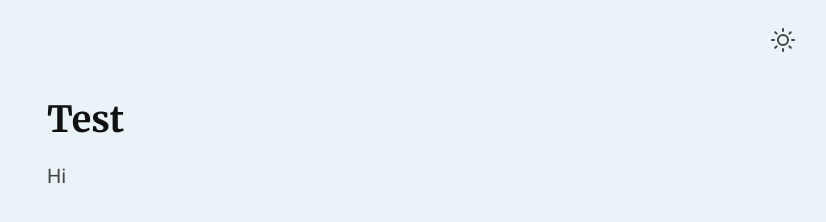
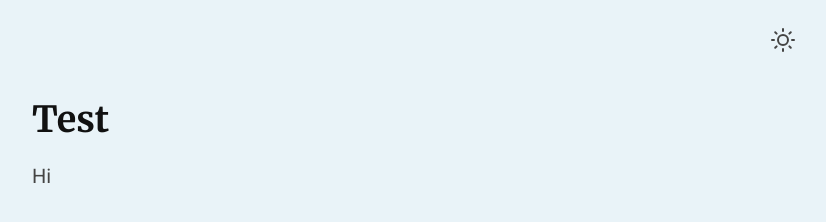
Before and after one commit to jvhellemondt/jvh.one, a Gatsby site: page / in a window 1280 px wide. Shown: the whole page, without its empty margins (208-1034 px from the left). Built offline with nearby package versions, Linux system fonts and the light colour scheme; Gatsby itself is replaced by a stand-in of ours.

Commit message:
refactor(layout): implemented Main component and scoped css

```diff
--- a/src/layouts/Index.tsx
+++ b/src/layouts/Index.tsx
@@ -1,21 +1,22 @@
 import React, { ReactElement, ReactNode } from 'react';
-import './index.scss';
+import * as style from './style.module.scss';
 import Header from '../components/jvh.one/Header';
+import { Main } from '../components/base/Template';
 
 interface IProps {
-  pageName: string
+  title: string
   children: ReactNode
 }
 
 const Layout = ({
-  pageName,
+  title,
   children,
 }: IProps): ReactElement => {
-  console.log(pageName);
+  console.log(title);
   return (
-    <div id="app">
+    <div className={style.app}>
       <Header />
-      <main className="main">{children}</main>
+      <Main>{children}</Main>
     </div>
   );
 };
--- a/src/layouts/index.scss
+++ b/src/layouts/style.module.scss
@@ -1,11 +1,6 @@
-#app {
+.app {
   minHeight: '100vh';
   max-width: 800px;
   margin-left: auto;
   margin-right: auto;
 }
-
-.main {
-  margin: 0 auto;
-  padding: 1.5vw 15px 0;
-}
```
